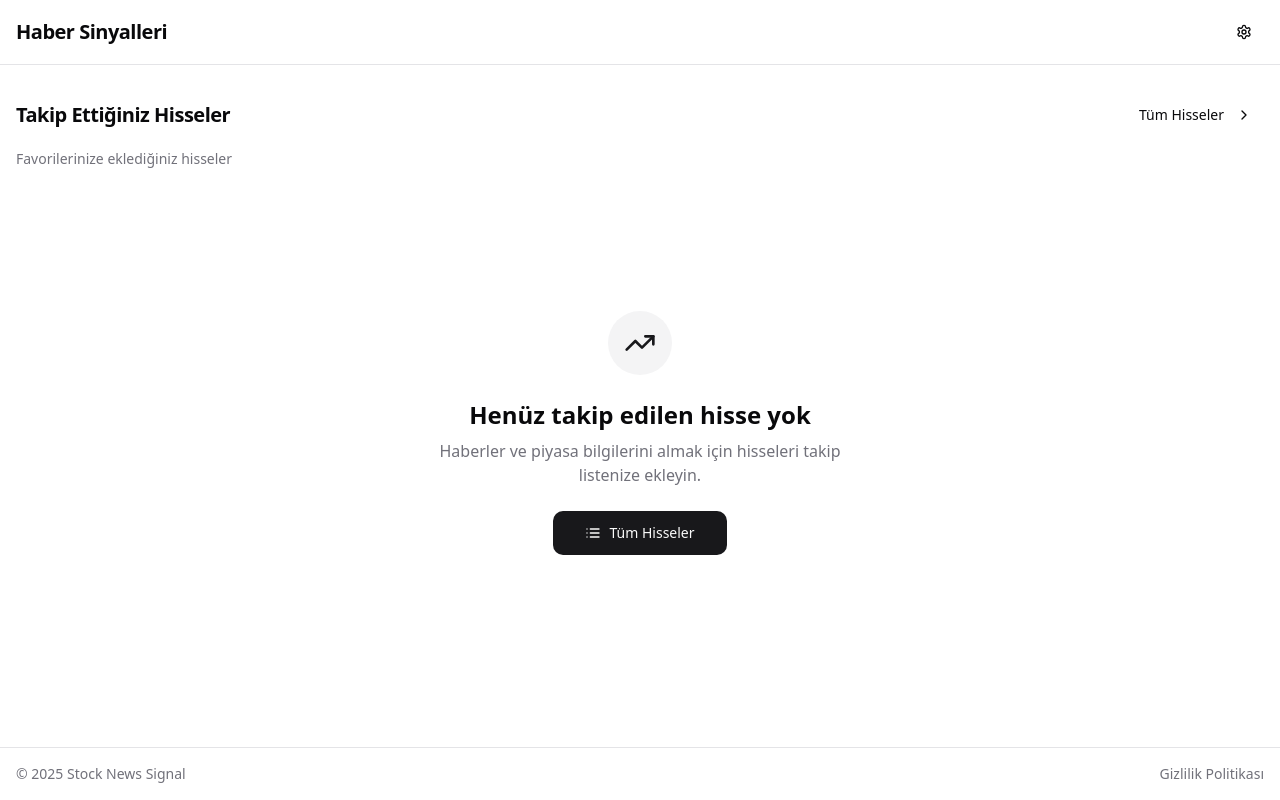
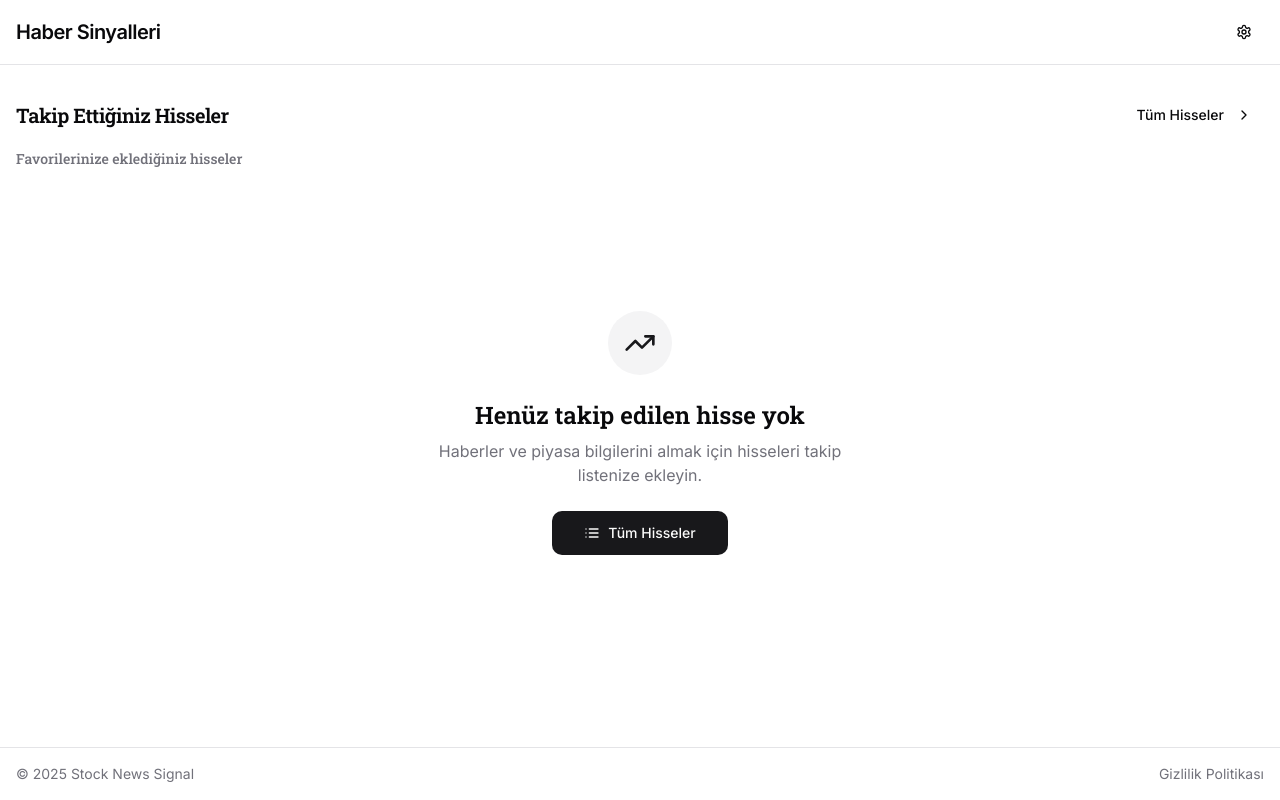
Before and after one commit to burakemretetik/ai_trading_bot, a React (Vite) app: page / in a window 1280 px wide. Built offline with nearby package versions, Linux system fonts and the light colour scheme.

Commit message:
Improve app fonts
Updated fonts throughout the application to enhance visual appeal.

```diff
--- a/src/components/EmptyState.tsx
+++ b/src/components/EmptyState.tsx
@@ -11,8 +11,8 @@ const EmptyState: React.FC = () => {
         <TrendingUp className="h-8 w-8 text-primary" />
       </div>
 
-      <h2 className="text-2xl font-semibold mb-2">Henüz takip edilen hisse yok</h2>
-      <p className="text-muted-foreground mb-6">
+      <h2 className="text-2xl font-heading font-semibold mb-2">Henüz takip edilen hisse yok</h2>
+      <p className="text-muted-foreground mb-6 font-sans">
         Haberler ve piyasa bilgilerini almak için hisseleri takip listenize ekleyin.
       </p>
 
--- a/src/index.css
+++ b/src/index.css
@@ -1,3 +1,4 @@
+@import url('https://fonts.googleapis.com/css2?family=Inter:wght@300;400;500;600;700&family=Roboto+Slab:wght@300;400;500;600;700&display=swap');
 
 @tailwind base;
 @tailwind components;
@@ -72,8 +73,12 @@
     @apply border-border;
   }
   body {
-    @apply bg-background text-foreground antialiased;
+    @apply bg-background text-foreground antialiased font-sans;
     font-feature-settings: "rlig" 1, "calt" 1;
+  }
+
+  h1, h2, h3, h4, h5, h6 {
+    @apply font-heading font-medium;
   }
 
   /* Add smooth scrolling */
--- a/tailwind.config.ts
+++ b/tailwind.config.ts
@@ -19,6 +19,10 @@ export default {
 			}
 		},
 		extend: {
+			fontFamily: {
+				sans: ['Inter', 'system-ui', 'sans-serif'],
+				heading: ['Roboto Slab', 'serif']
+			},
 			colors: {
 				border: 'hsl(var(--border))',
 				input: 'hsl(var(--input))',
```
